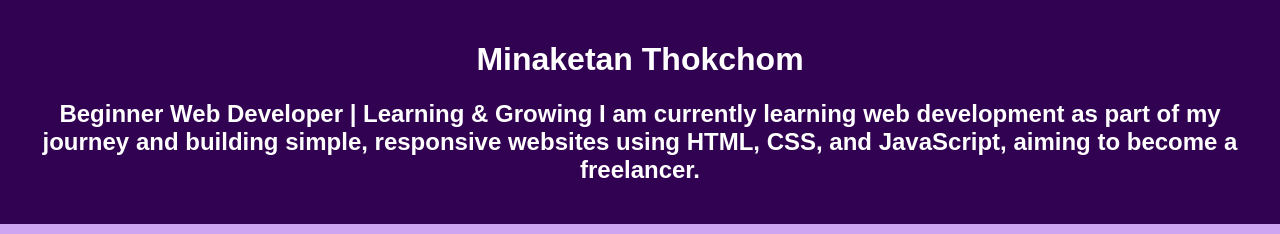
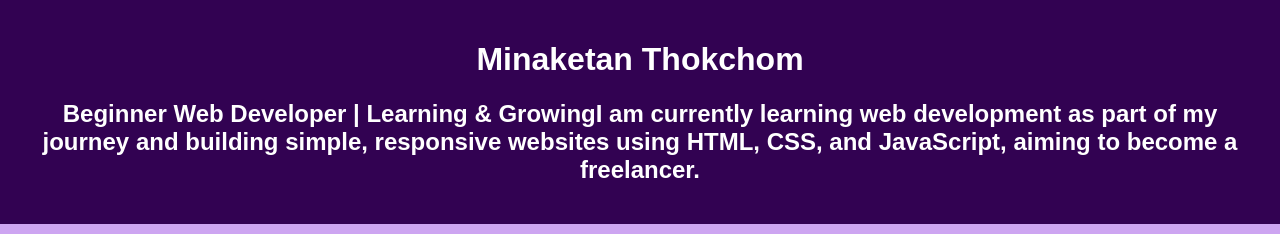
Before and after one commit to thokchomminaketan/minaketan, a plain HTML site: page index.html in a window 1280 px wide. Shown: the top 234 px of the page. Drawn offline with Linux system fonts and the light colour scheme.

Commit message:
Update index.html

```diff
--- a/index.html
+++ b/index.html
@@ -32,8 +32,7 @@
 <header>
   <h1>Minaketan Thokchom</h1>
   <p>
-    <h2>Beginner Web Developer | Learning & Growing
-I am currently learning web development as part of my journey and building simple, responsive websites using HTML, CSS, and JavaScript, aiming to become a freelancer.</h2>
+    <h2>Beginner Web Developer | Learning & GrowingI am currently learning web development as part of my journey and building simple, responsive websites using HTML, CSS, and JavaScript, aiming to become a freelancer.</h2>
   </p>
 </header>
 
```
